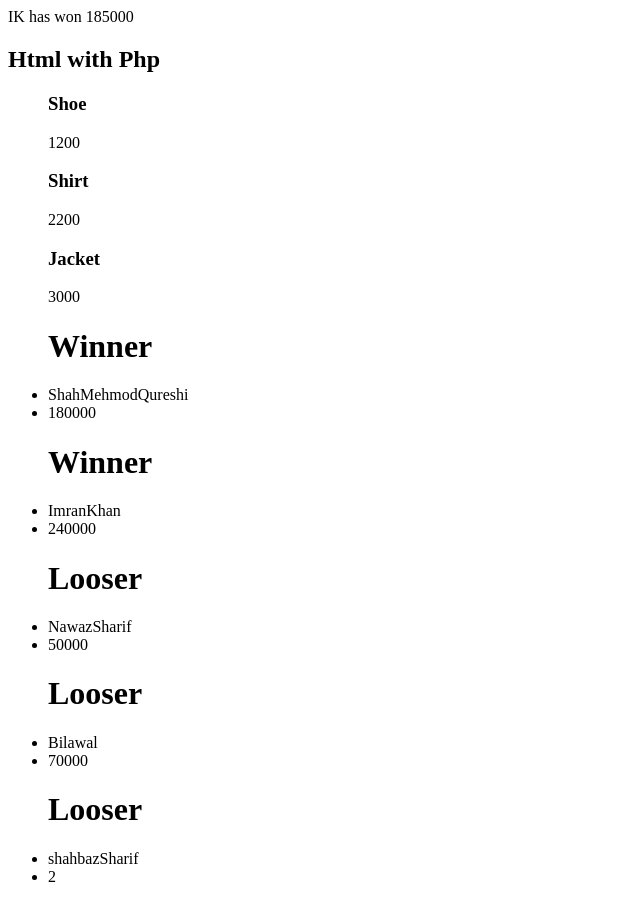
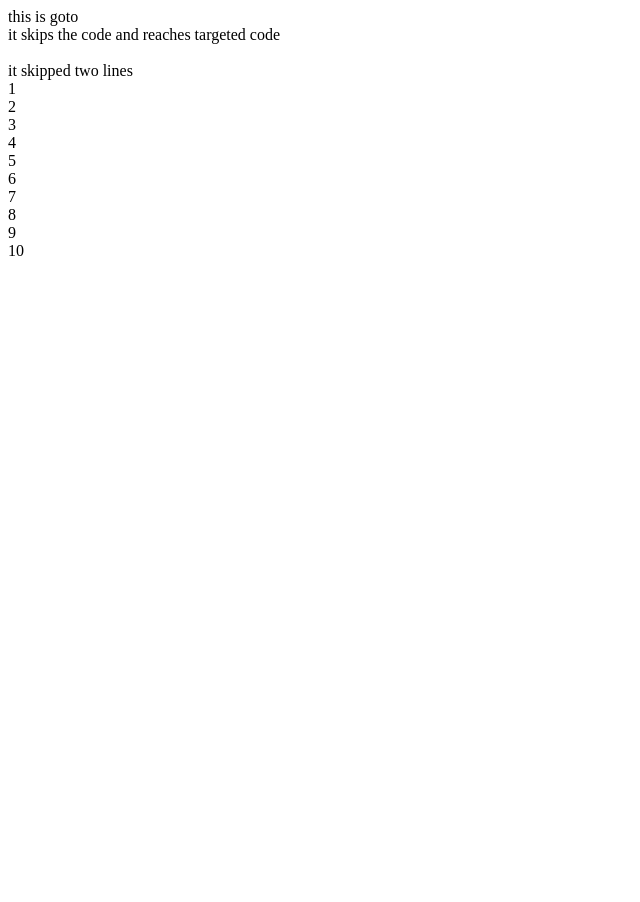
Before and after one commit to Saddamwassan/php-practice, a PHP site: page / in a window 1280 px wide. Shown: the whole page, without its empty margins (0-640 px from the left). After the commit the page ends 256 px from the top, so only its background shows below. Run offline with PHP 8.4, Linux system fonts and the light colour scheme.

Commit message:
php practice

```diff
--- a/index.php
+++ b/index.php
@@ -274,11 +274,21 @@
 // foreach($developers as $x){
 //     echo $x."<br>";
 // }
-$products = [
-    ["name"=>"Shoe","price"=>1200],
-    ["name"=>"Shirt","price"=>2200],
-    ["name"=>"Jacket","price"=>3000]
-];
+// foreach loop *********
+// $places = ["karachi","hyd","islamabad","mirpurkhas"];
+// print_r($places);
+// // in for each loop main array remain same all the changes happen of items.
+// // but & makes changes to main array.
+// foreach($places as &$p){
+//     if($p == "islamabad") $p = "Quetta";
+//     echo "<br>";
+// }
+// print_r($places);
+// $products = [
+//     ["name"=>"Shoe","price"=>1200],
+//     ["name"=>"Shirt","price"=>2200],
+//     ["name"=>"Jacket","price"=>3000]
+// ];
     // foreach($products as $pro){
     //     echo "{$pro["name"]} - $ {$pro["price"]}<br>";
 
@@ -294,63 +304,63 @@ $products = [
     // echo "ali">"Ali";
     // echo "ali"=="ali";
     // echo "2"== 2;
-    $candidate = [
-        ["name"=>"ShahMehmodQureshi","votes"=>180000,],
-        ["name"=>"ImranKhan","votes"=>240000],
-        ["name"=>"NawazSharif","votes"=>50000],
-        ["name"=>"Bilawal","votes"=>70000],
-        ["name"=>"Zardar","votes"=>100000],
-        ["name"=>"shahbazSharif","votes"=>2],
-    ];
-    // function *****************
-    function election($candidates){
-        echo "{$candidates["name"]} has won {$candidates["votes"]}";
+    // 13/2/2024**************
+    // array functions
+// array_column ****************
+// $data = [
+//             [
+//             "id"        =>  2131,
+//             "f_name"    =>  "Ali",
+//             "l-name"    =>  "Ahmed"
+//             ],
+//             [
+//                 "id"        =>  2131,
+//                 "f_name"    =>  "Saqi",
+//                 "l-name"    =>  "Ahmed"
+//             ],
+//             [
+//                 "id"        =>  2131,
+//                 "f_name"    =>  "Shahmir",
+//                 "l-name"    =>  "Ahmed"
+//             ]
+
+//             ];
+
+//             $f_names = array_column($data,"f_name");
+//             print_r($f_names);
+//     //    array_combine  creates new array after combining two arrays.****
+// //    echo "<br>";
+//     $fname=array("Peter","Ben","Joe");
+// //     $age=array("35","37","43");
+// //     $c=array_combine($fname,$age);
+// //     print_r($c);
+//    echo "<br>";
+// //    add multiple items in array ********
+// array_push($fname,"Ahsan","Arsalan","Hazik");
+// print_r($fname);
+// echo "<br>";
+// // remove items from array ********
+// array_splice($fname,1,1);
+// print_r($fname);
+
+// goto label
+echo "this is goto ";
+echo "<br>";
+echo "it skips the code and reaches targeted code";
+echo "<br>";
+goto skip;
+echo "it skips the code and reaches targeted code";
+echo "it skips the code and reaches targeted code";
+skip:
+echo "<br>";
+echo "it skipped two lines";
+echo "<br>";
+// recursive function *******************
+function numbers($value){
+    if($value <= 10){
+        echo $value."<br>";
+        numbers($value+1);
     }
-    election(["name"=>"IK","votes"=>185000]);
+}
+numbers(1);
 ?>
- <!-- php within html ************** -->
-    <!DOCTYPE html>
-    <html lang="en">
-    <head>
-        <meta charset="UTF-8">
-        <meta name="viewport" content="width=device-width, initial-scale=1.0">
-        <title>php</title>
-    </head>
-    <body>
-        <h2>Html with Php</h2>
-        <ul>
-        <?php
-        foreach($products as $product){ ?>
-        <h3><?php echo $product["name"];?></h3>
-        <p><?php echo $product["price"];?></p>
-
-        <?php } ?>
-        </ul>
-
-    </body>
-    </html>
-    <!-- conditional statement with html  -->
-    <!DOCTYPE html>
-    <html lang="en">
-    <head>
-        <meta charset="UTF-8">
-        <meta name="viewport" content="width=device-width, initial-scale=1.0">
-        <title>Document</title>
-    </head>
-    <body>
-        <ul>
-            <?php foreach($candidate as $candi){?>
-                <?php if($candi['votes']>100000){?>
-                    <h1>Winner</h1>
-                    <li><?php echo $candi["name"];?></li>
-                    <li><?php echo $candi["votes"];?></li>
-                <?php }?>
-                <?php  if($candi['votes']<100000){?>
-                    <h1>Looser</h1>
-                    <li><?php echo $candi["name"];?></li>
-                    <li><?php echo $candi["votes"];?></li>
-                <?php }?>
-                <?php }?>
-        </ul>
-    </body>
-    </html>
```
Also changed, not shown: voting.php (added, +41 -0 lines).
